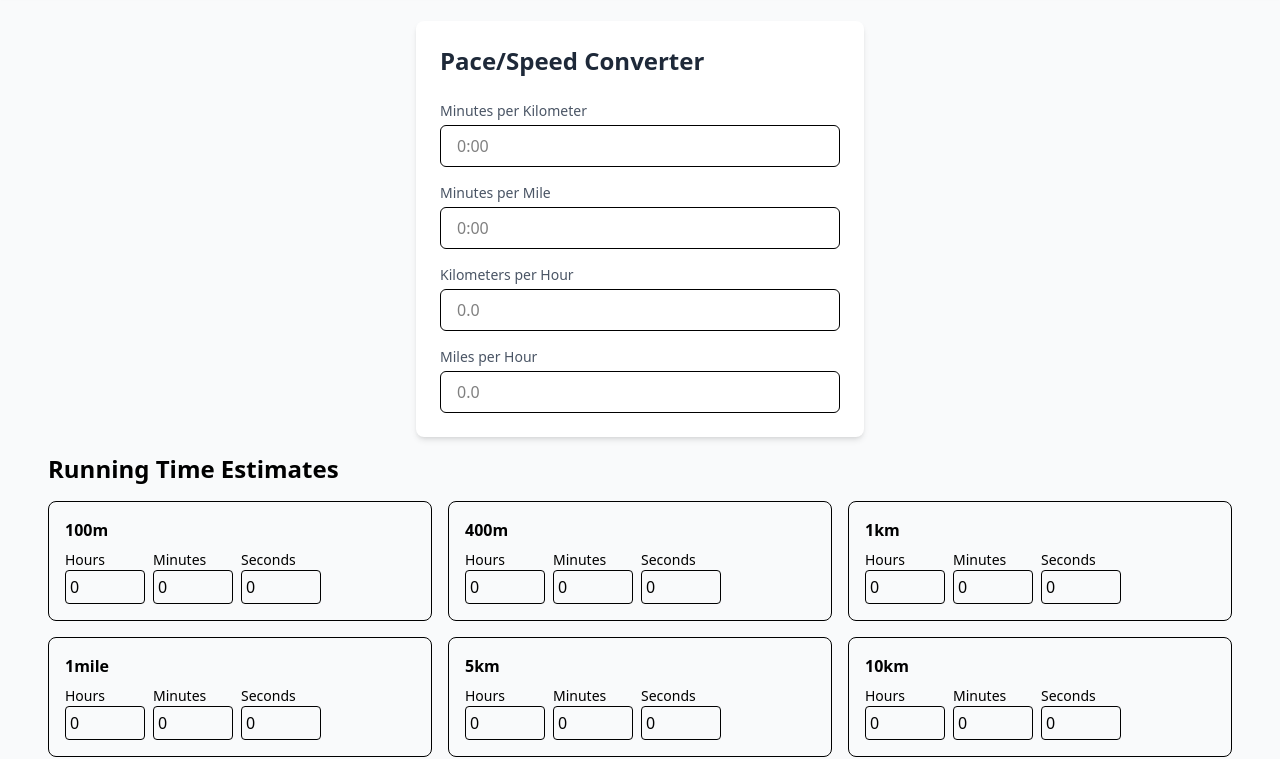
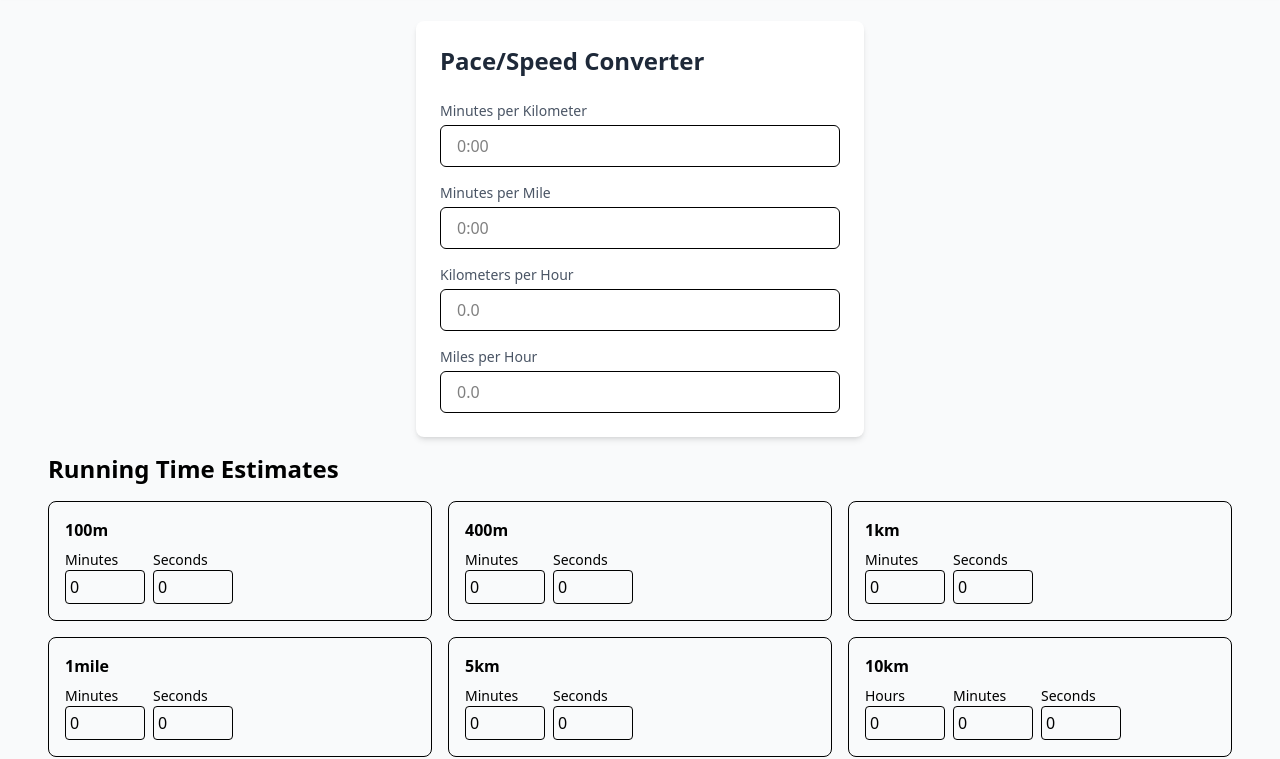
Before and after one commit to nikosalonen/go-this-fast, an Astro site: page / in a window 1280 px wide. Shown: the part 67-826 px from the top of the page. Built offline with nearby package versions, Linux system fonts and the light colour scheme; Astro itself is replaced by a stand-in of ours.

Commit message:
Enhance run time estimation with dynamic pace and speed calculations

```diff
--- a/src/components/ConvertView.tsx
+++ b/src/components/ConvertView.tsx
@@ -102,7 +102,7 @@ const ConvertView: React.FC = () => {
 			...prev,
 			[distance]: {
 				...prev[distance],
-				[field]: Number.parseInt(value) || 0,
+				[field]: value === "" ? "" : Number(value),
 			},
 		}));
 	};
@@ -187,6 +187,18 @@ const ConvertView: React.FC = () => {
 			<RunEstimates
 				times={calculateEstimates()}
 				onTimeChange={handleTimeChange}
+				onPaceChange={(distance, pacePerKm) => {
+					setValues((prev) => ({
+						...prev,
+						minPerKm: (pacePerKm / 60).toFixed(2),
+					}));
+				}}
+				onSpeedChange={(distance, speedKmH) => {
+					setValues((prev) => ({
+						...prev,
+						kmPerHour: speedKmH.toFixed(2),
+					}));
+				}}
 			/>
 		</>
 	);
--- /dev/null
+++ b/src/components/DistanceTimeBox.tsx
@@ -0,0 +1,67 @@
+import type React from "react";
+import type { TimeInput } from "./RunEstimates";
+
+interface DistanceTimeBoxProps {
+	distance: string;
+	time: TimeInput;
+	onTimeChange: (field: keyof TimeInput, value: string) => void;
+	disableHours?: boolean;
+}
+
+export const DistanceTimeBox: React.FC<DistanceTimeBoxProps> = ({
+	distance,
+	time,
+	onTimeChange,
+	disableHours = false,
+}) => {
+	return (
+		<div className="border p-4 rounded-lg">
+			<h3 className="font-semibold mb-2">{distance}</h3>
+			<div className="flex gap-2">
+				{!disableHours && (
+					<div>
+						<label htmlFor={`${distance}-hours`} className="block text-sm">
+							Hours
+						</label>
+						<input
+							id={`${distance}-hours`}
+							type="number"
+							min="0"
+							value={time.hours === "" ? "" : time.hours}
+							onChange={(e) => onTimeChange("hours", e.target.value)}
+							className="w-20 border rounded p-1"
+						/>
+					</div>
+				)}
+				<div>
+					<label htmlFor={`${distance}-minutes`} className="block text-sm">
+						Minutes
+					</label>
+					<input
+						id={`${distance}-minutes`}
+						type="number"
+						min="0"
+						max="59"
+						value={time.minutes}
+						onChange={(e) => onTimeChange("minutes", e.target.value)}
+						className="w-20 border rounded p-1"
+					/>
+				</div>
+				<div>
+					<label htmlFor={`${distance}-seconds`} className="block text-sm">
+						Seconds
+					</label>
+					<input
+						id={`${distance}-seconds`}
+						type="number"
+						min="0"
+						max="59"
+						value={time.seconds}
+						onChange={(e) => onTimeChange("seconds", e.target.value)}
+						className="w-20 border rounded p-1"
+					/>
+				</div>
+			</div>
+		</div>
+	);
+};
--- a/src/components/RunEstimates.tsx
+++ b/src/components/RunEstimates.tsx
@@ -1,10 +1,11 @@
 import type React from "react";
 import { useState } from "react";
+import { DistanceTimeBox } from "./DistanceTimeBox";
 
 export interface TimeInput {
-	hours: number;
-	minutes: number;
-	seconds: number;
+	hours: number | "";
+	minutes: number | "";
+	seconds: number | "";
 }
 
 interface RunEstimatesProps {
@@ -14,15 +15,52 @@ interface RunEstimatesProps {
 		field: keyof TimeInput,
 		value: string,
 	) => void;
+	onPaceChange?: (distance: string, pacePerKm: number) => void;
+	onSpeedChange?: (distance: string, speedKmH: number) => void;
 }
 
-const RunEstimates: React.FC<RunEstimatesProps> = ({ times, onTimeChange }) => {
+const RunEstimates: React.FC<RunEstimatesProps> = ({
+	times,
+	onTimeChange,
+	onPaceChange,
+	onSpeedChange,
+}) => {
 	const handleTimeChange = (
 		distance: string,
 		field: keyof TimeInput,
 		value: string,
 	) => {
-		onTimeChange(distance, field, value);
+		// Remove any leading zeros and convert empty string to "0"
+		const cleanedValue = value.replace(/^0+/, "") || "0";
+		onTimeChange(distance, field, cleanedValue);
+
+		// Calculate total seconds using the new value
+		const time = { ...times[distance], [field]: Number(cleanedValue) };
+		const totalSeconds =
+			(Number(time.hours) || 0) * 3600 +
+			(Number(time.minutes) || 0) * 60 +
+			(Number(time.seconds) || 0);
+
+		// Extract distance value from the distance string
+		const distanceMatch = distance.match(/(\d+(?:\.\d+)?)/);
+		const distanceKm = distanceMatch
+			? Number.parseFloat(distanceMatch[1])
+			: Number.NaN;
+
+		if (!Number.isNaN(distanceKm) && totalSeconds > 0) {
+			// Calculate pace (seconds per km)
+			const pacePerKm = totalSeconds / distanceKm;
+			onPaceChange?.(distance, pacePerKm);
+
+			// Calculate speed (km/h)
+			const speedKmH = (distanceKm / totalSeconds) * 3600;
+			onSpeedChange?.(distance, speedKmH);
+		}
+	};
+
+	const shouldHideHours = (distance: string): boolean => {
+		const shortDistances = ["100m", "400m", "1km", "1mile", "5km"];
+		return shortDistances.includes(distance);
 	};
 
 	return (
@@ -31,67 +69,15 @@ const RunEstimates: React.FC<RunEstimatesProps> = ({ times, onTimeChange }) => {
 			<div className="grid gap-4 md:grid-cols-2 lg:grid-cols-3">
 				{times && Object.entries(times).length > 0 ? (
 					Object.entries(times).map(([distance, time]) => (
-						<div key={distance} className="border p-4 rounded-lg">
-							<h3 className="font-semibold mb-2">{distance}</h3>
-							<div className="flex gap-2">
-								<div>
-									<label
-										htmlFor={`${distance}-hours`}
-										className="block text-sm"
-									>
-										Hours
-									</label>
-									<input
-										id={`${distance}-hours`}
-										type="number"
-										min="0"
-										value={time.hours}
-										onChange={(e) =>
-											handleTimeChange(distance, "hours", e.target.value)
-										}
-										className="w-20 border rounded p-1"
-									/>
-								</div>
-								<div>
-									<label
-										htmlFor={`${distance}-minutes`}
-										className="block text-sm"
-									>
-										Minutes
-									</label>
-									<input
-										id={`${distance}-minutes`}
-										type="number"
-										min="0"
-										max="59"
-										value={time.minutes}
-										onChange={(e) =>
-											handleTimeChange(distance, "minutes", e.target.value)
-										}
-										className="w-20 border rounded p-1"
-									/>
-								</div>
-								<div>
-									<label
-										htmlFor={`${distance}-seconds`}
-										className="block text-sm"
-									>
-										Seconds
-									</label>
-									<input
-										id={`${distance}-seconds`}
-										type="number"
-										min="0"
-										max="59"
-										value={time.seconds}
-										onChange={(e) =>
-											handleTimeChange(distance, "seconds", e.target.value)
-										}
-										className="w-20 border rounded p-1"
-									/>
-								</div>
-							</div>
-						</div>
+						<DistanceTimeBox
+							key={distance}
+							distance={distance}
+							time={time}
+							onTimeChange={(field, value) =>
+								handleTimeChange(distance, field, value)
+							}
+							disableHours={shouldHideHours(distance)}
+						/>
 					))
 				) : (
 					<p>No time estimates available</p>
--- a/src/layouts/Layout.astro
+++ b/src/layouts/Layout.astro
@@ -7,7 +7,7 @@ import "../styles/global.css";
   <head>
     <meta charset="UTF-8" />
     <meta name="viewport" content="width=device-width" />
-    <link rel="icon" type="image/svg+xml" href="/favicon.svg" />
+    <link rel="icon" type="image/svg+xml" href="/go-this-fast/favicon.svg" />
     <meta name="generator" content={Astro.generator} />
     <title>Go this fast - Easy Data Conversion Tools</title>
     <meta
```
